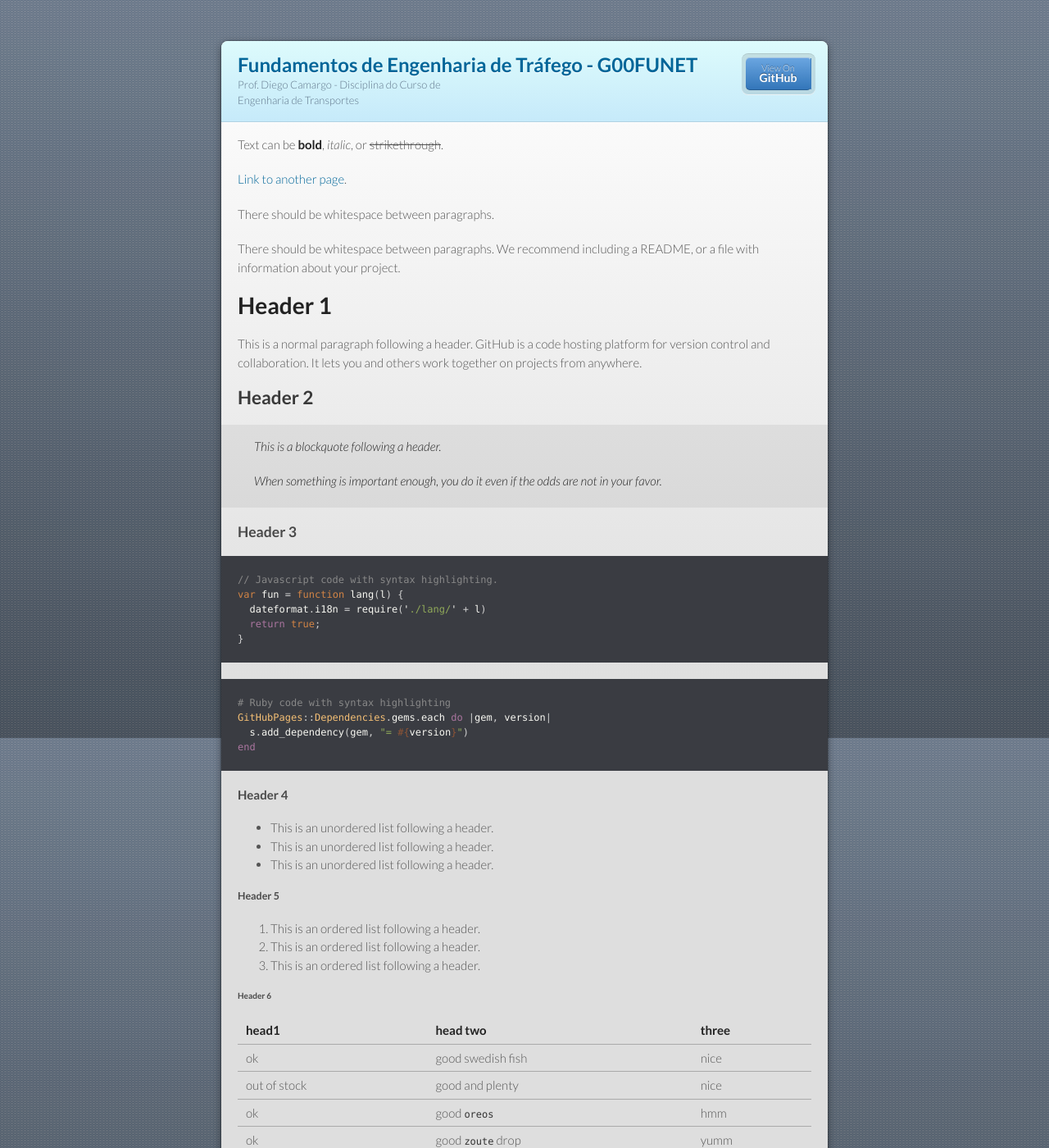
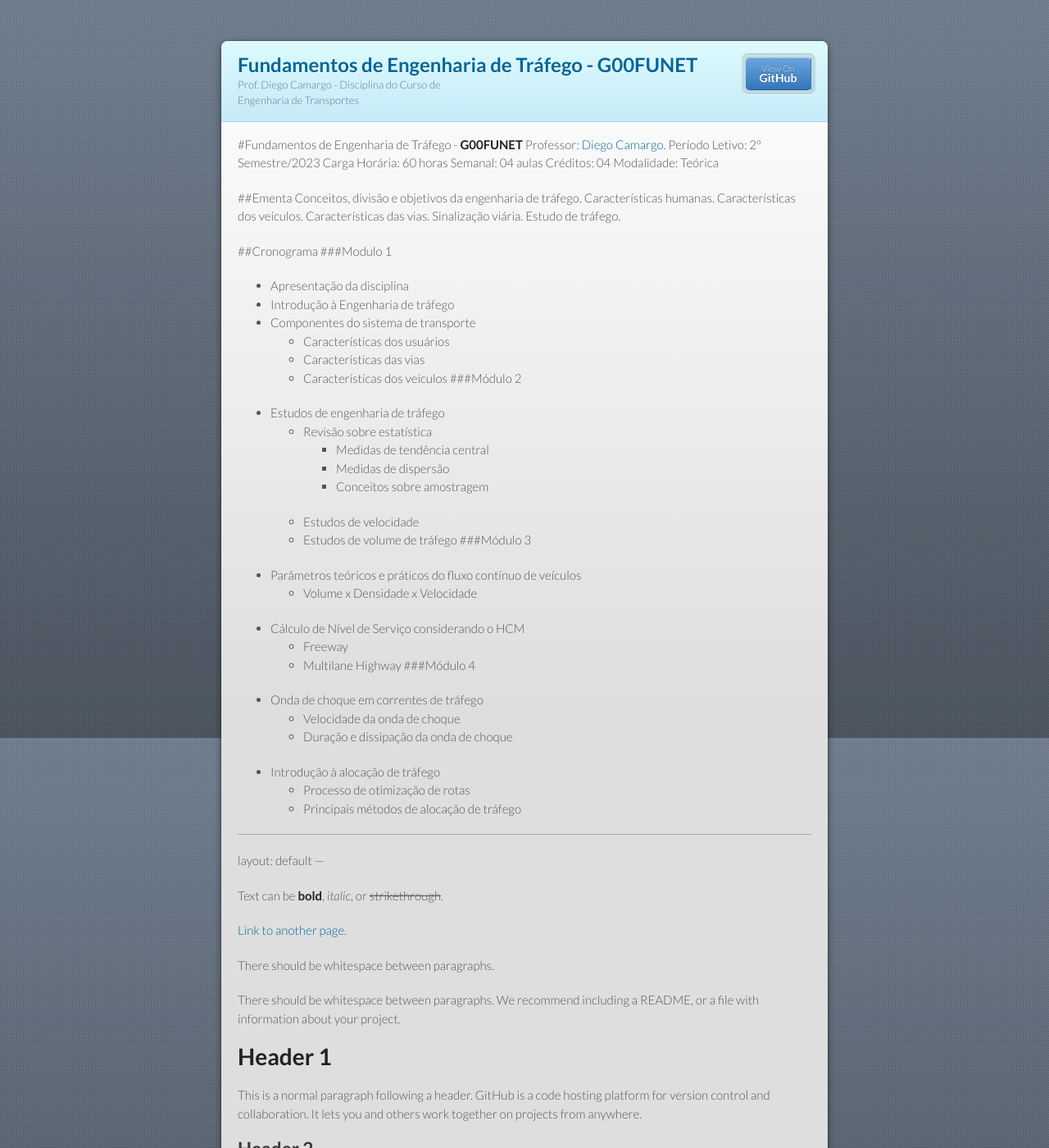
Before and after one commit to d-camargo/fet, a Jekyll site: the page built from index.md, in a window 1280 px wide and 1400 px high. Shown: the whole window at 82% size. Built offline with Jekyll 4.4.1, drawn with Linux system fonts in a browser that asks for light colours; our own code applies the rules of GitHub Pages for plain Markdown files.

Commit message:
Update index.md

```diff
--- a/index.md
+++ b/index.md
@@ -1,3 +1,43 @@
+#Fundamentos de Engenharia de Tráfego - **G00FUNET**
+Professor: [Diego Camargo](./another-page.html).
+Período Letivo: 2º Semestre/2023
+Carga Horária:  60 horas	Semanal: 04 aulas		Créditos: 04
+Modalidade: Teórica
+
+##Ementa
+Conceitos, divisão e objetivos da engenharia de tráfego. Características humanas. Características dos veículos. Características
+das vias. Sinalização viária. Estudo de tráfego.
+
+##Cronograma
+###Modulo 1
+- Apresentação da disciplina
+- Introdução à Engenharia de tráfego
+- Componentes do sistema de transporte
+  - Características dos usuários
+  - Características das vias
+  - Características dos veículos
+###Módulo 2
+- Estudos de engenharia de tráfego
+  - Revisão sobre estatística
+    - Medidas de tendência central
+    - Medidas de dispersão
+    - Conceitos sobre amostragem
+  - Estudos de velocidade
+  - Estudos de volume de tráfego
+ ###Módulo 3
+- Parâmetros teóricos e práticos do fluxo contínuo de veículos
+  - Volume x Densidade x Velocidade
+- Cálculo de Nível de Serviço considerando o HCM
+  - Freeway
+  - Multilane Highway
+ ###Módulo 4
+- Onda de choque em correntes de tráfego
+  - Velocidade da onda de choque
+  - Duração e dissipação da onda de choque
+- Introdução à alocação de tráfego
+  - Processo de otimização de rotas
+  - Principais métodos de alocação de tráfego
+
 ---
 layout: default
 ---
```
